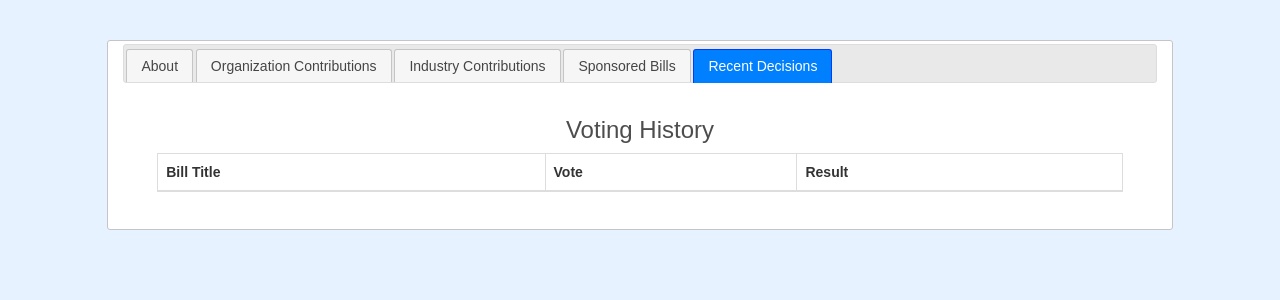
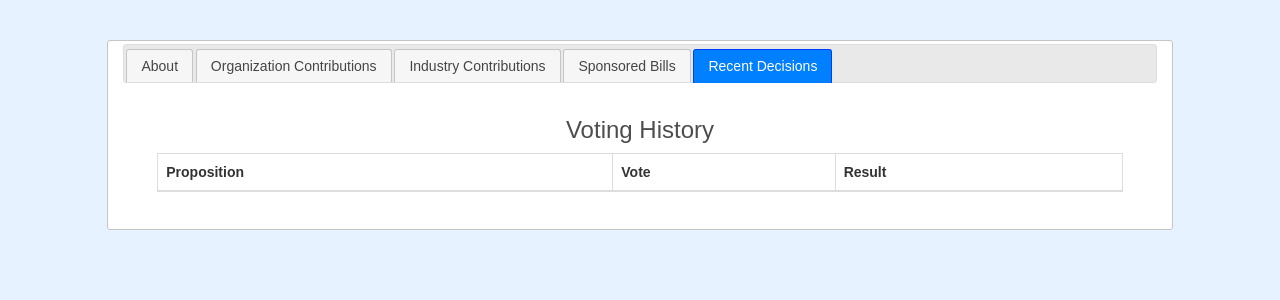
Before and after one commit to meyerhoferc/will-legislate-for-money, a Django app: template public_officials/templates/public-officials/detail.html in a window 1280 px wide, after a click on "Recent Decisions". Shown: the part 52-352 px from the top of the page. Run offline with Django 3.2, Linux system fonts and the light colour scheme; the template is opened without the code that fills it, so the values that code supplies are empty; some libraries are stand-ins or nearby versions.

Commit message:
Bill to Proposition

```diff
--- a/public_officials/templates/public-officials/detail.html
+++ b/public_officials/templates/public-officials/detail.html
@@ -126,7 +126,7 @@
                 <div class="text-center">
                   <h3>Voting History</h3>
                   <thead>
-                    <th>Bill Title</th>
+                    <th>Proposition</th>
                     <th>Vote</th>
                     <th>Result</th>
                   </thead>
```
